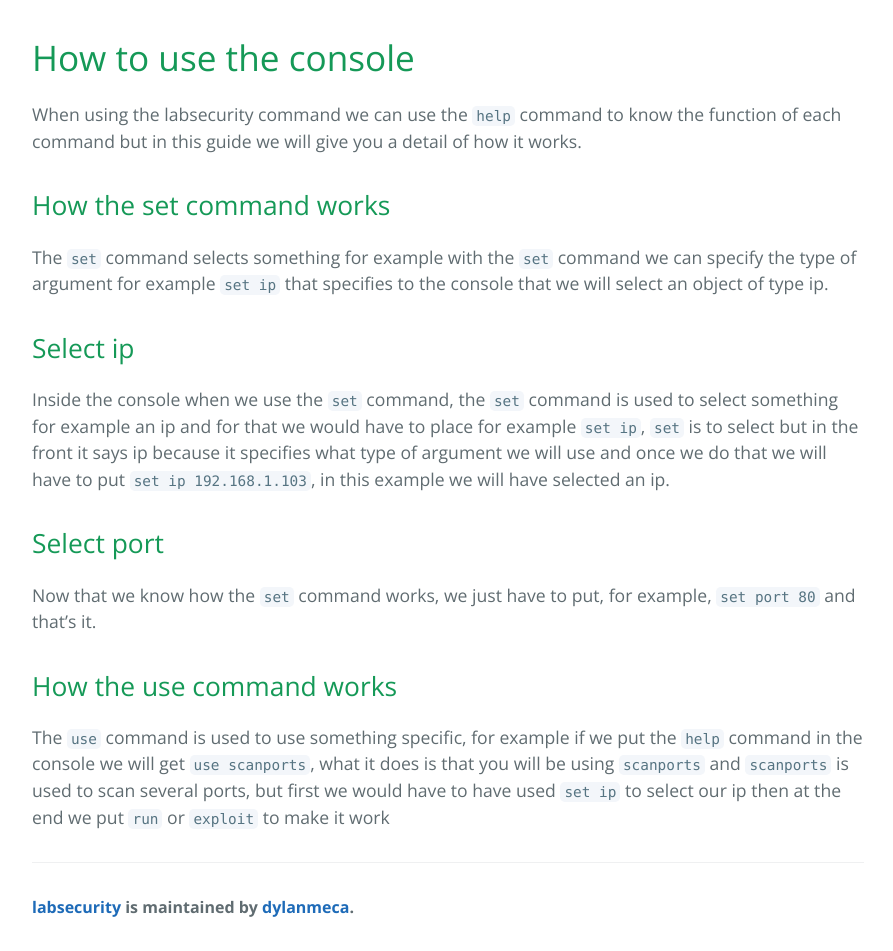
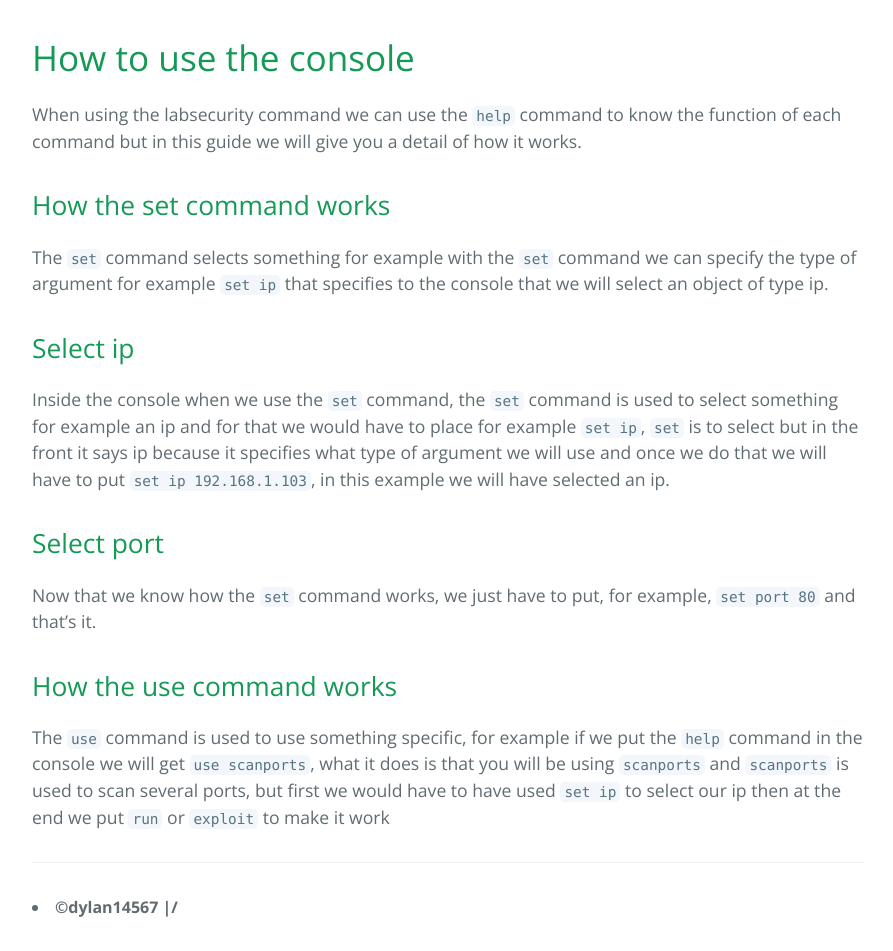
Before and after one commit to dylanmeca/labsecurity, a Jekyll site: the page built from docs/index.md, in a window 1280 px wide. Shown: the part 1113-2064 px from the top of the page, without its empty margins (192-1085 px from the left). Built offline with Jekyll 4.4.1, drawn with Linux system fonts in a browser that asks for light colours.

Commit message:
Update default.html

```diff
--- a/docs/_layouts/default.html
+++ b/docs/_layouts/default.html
@@ -50,8 +50,8 @@
       {{ content }}
 
       <footer class="site-footer">
-        {% if site.github.is_project_page %}
-          <span class="site-footer-owner"><a href="{{ site.github.repository_url }}">{{ site.github.repository_name }}</a> is maintained by <a href="{{ site.github.owner_url }}">{{ site.github.owner_name }}</a>.</span>
+        {% if site.copyright %}
+          <span class="site-footer-owner"><li>&copy;{{ site.copyright }} {{ "now" | date: "|/"}}</li></span>
         {% endif %}
       </footer>
     </main>
```
